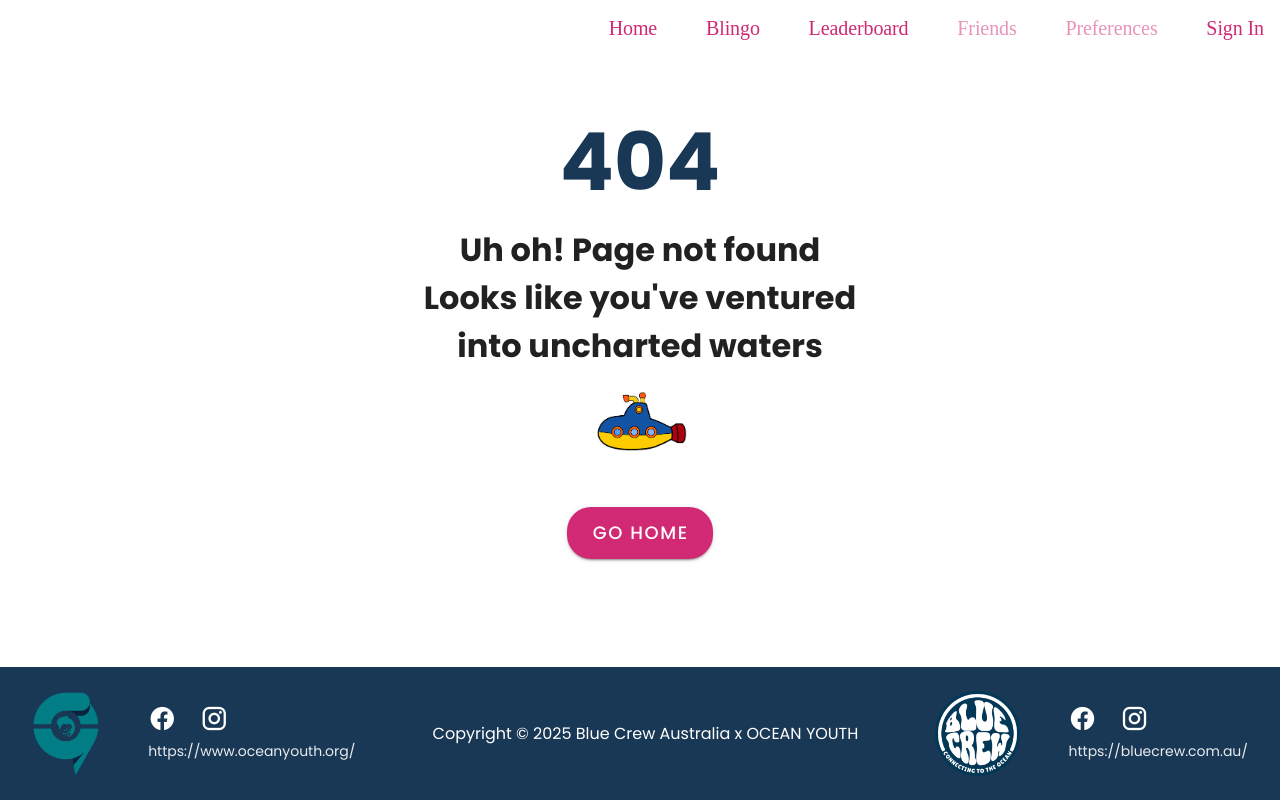
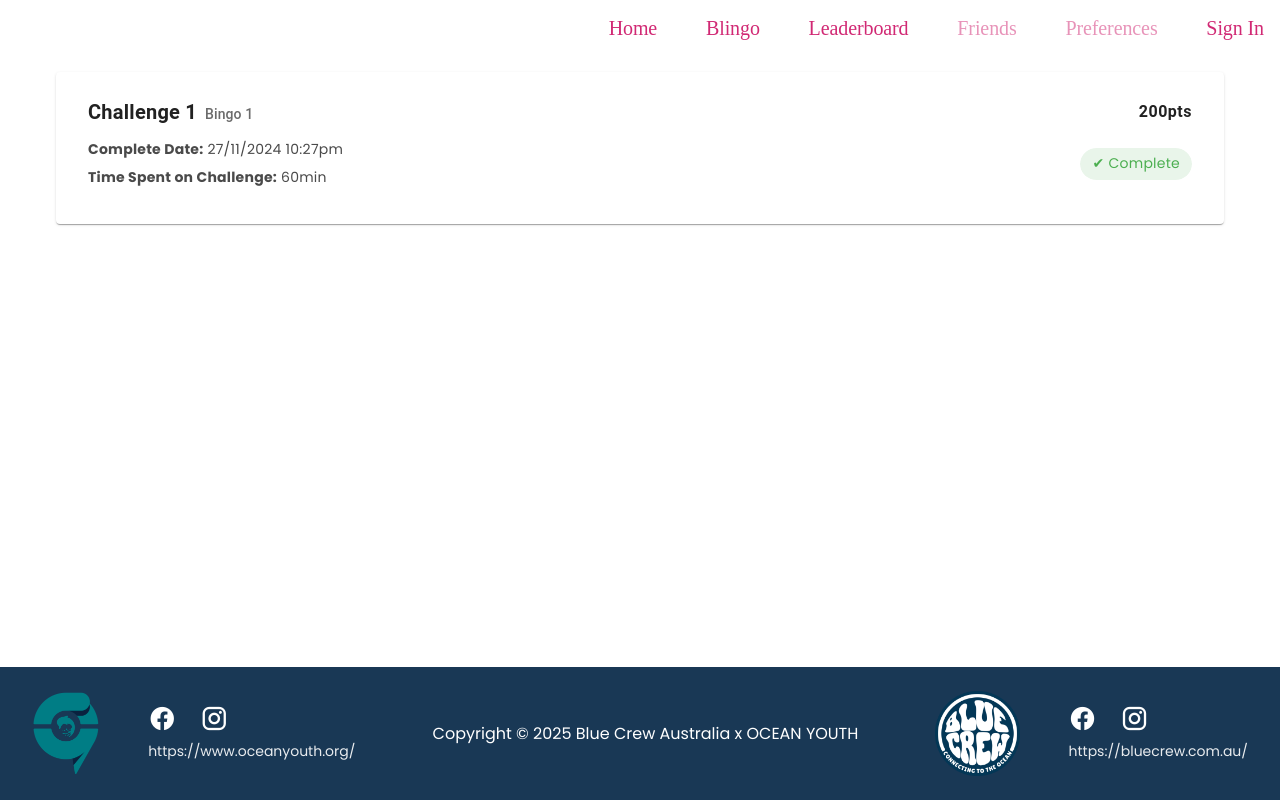
Before and after one commit to codersforcauses/bluecrew, a Vue app in the folder client/: page /profile in a window 1280 px wide. Before the commit this address led to /404. Built offline with nearby package versions, Linux system fonts and the light colour scheme; no server answers; the HTML template or start-up script is replaced by a standard one; a web font is replaced by a local one.

Commit message:
creating ../profile page to access the challenge card

```diff
--- /dev/null
+++ b/client/src/components/ChallengesCard.vue
@@ -0,0 +1,74 @@
+<template>
+  <v-card class="pa-4" outlined>
+    <v-card-title class="d-flex justify-space-between align-center">
+      <div>
+        <span class="font-weight-bold text-h6">{{ title }}</span>
+        <span class="subtitle ml-2 text-subtitle-2">{{ subtitle }}</span>
+      </div>
+      <span class="text-body-1 font-weight-bold">{{ points }}pts</span>
+    </v-card-title>
+
+    <v-card-text class="d-flex justify-space-between align-center">
+      <div class="details">
+        <p class="mb-2">
+          <strong>Complete Date:</strong> {{ completeDate }}
+        </p>
+        <p>
+          <strong>Time Spent on Challenge:</strong> {{ timeSpent }}
+        </p>
+      </div>
+      <v-chip
+        color="success"
+        text-color="white"
+        class="status-indicator"
+        outlined
+      >
+        ✔ {{ status }}
+      </v-chip>
+    </v-card-text>
+  </v-card>
+</template>
+
+<script lang="ts">
+export default {
+  name: "ChallengeCard",
+  props: {
+    title: {
+      type: String,
+      default: "Challenge 1",
+    },
+    subtitle: {
+      type: String,
+      default: "Bingo 1",
+    },
+    points: {
+      type: Number,
+      default: 200,
+    },
+    completeDate: {
+      type: String,
+      default: "27/11/2024 10:27pm",
+    },
+    timeSpent: {
+      type: String,
+      default: "60min",
+    },
+    status: {
+      type: String,
+      default: "Complete",
+    },
+  },
+};
+</script>
+
+<style scoped>
+.subtitle {
+  color: #6b6b6b;
+  font-size: 14px;
+}
+.details p {
+  margin: 4px 0;
+  font-size: 14px;
+  color: #4a4a4a;
+}
+</style>
--- /dev/null
+++ b/client/src/components/ProfileView.vue
@@ -0,0 +1,42 @@
+<template>
+    <v-container>
+      <ChallengesCard
+        :title="title"
+        :subtitle="subtitle"
+        :points="points"
+        :completeDate="completeDate"
+        :timeSpent="timeSpent"
+        :status="status"
+      />
+    </v-container>
+  </template>oh
+
+  <script lang="ts">
+  import { defineComponent, ref } from "vue";
+  import ChallengesCard from "@/components/ChallengesCard.vue";
+
+  export default defineComponent({
+    name: "App",
+    components: {
+        ChallengesCard,
+    },
+    setup() {
+      // Reactive state variables using Composition API
+      const title = ref("Challenge 1");
+      const subtitle = ref("Bingo 1");
+      const points = ref(200);
+      const completeDate = ref("27/11/2024 10:27pm");
+      const timeSpent = ref("60min");
+      const status = ref("Complete");
+
+      return {
+        title,
+        subtitle,
+        points,
+        completeDate,
+        timeSpent,
+        status,
+      };
+    },
+  });
+  </script>
--- a/client/src/router/index.ts
+++ b/client/src/router/index.ts
@@ -7,6 +7,10 @@ import LandingView from '@/views/LandingView.vue'
 import LeaderboardView from '@/views/LeaderboardView.vue'
 import FriendView from '@/views/FriendView.vue'
 import BlingoView from '@/views/BlingoView.vue'
+
+// temporary this line
+import ProfileView from '@/components/ProfileView.vue'
+
 
 const router = createRouter({
   history: createWebHistory(import.meta.env.BASE_URL),
@@ -56,6 +60,18 @@ const router = createRouter({
       path: '/:pathMatch(.*)*',
       redirect: '/404',
     },
+    // temporary from this
+    {
+      path: '/profile',
+      name: 'profile',
+      component: ProfileView,
+      //meta: { requiresAuth: true
+    },
+    {
+      path: '/:pathMatch(.)',
+      redirect: '/404',
+    },
+    // temporary to this
   ],
 })
 
```
